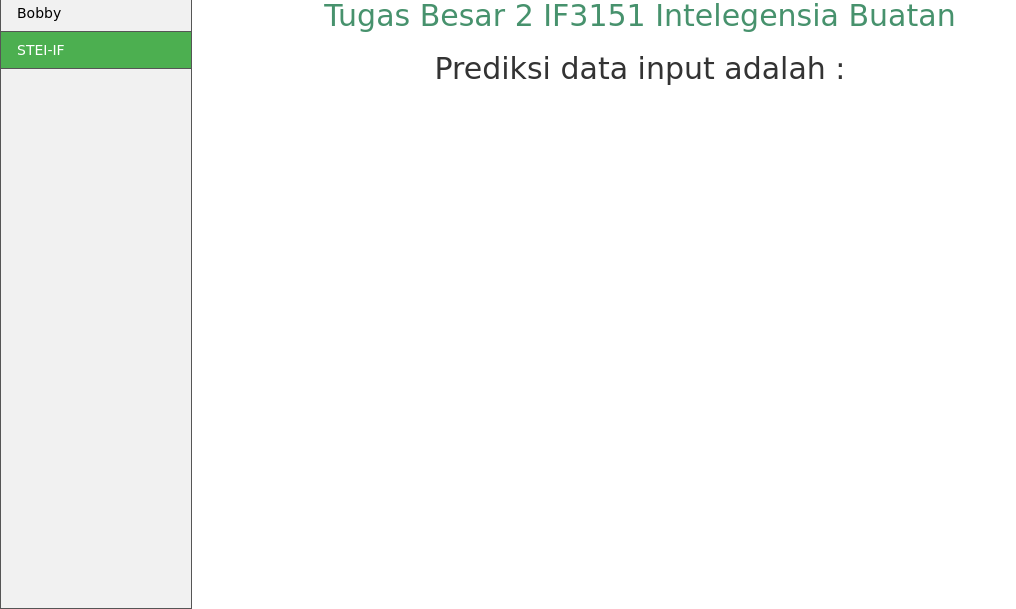
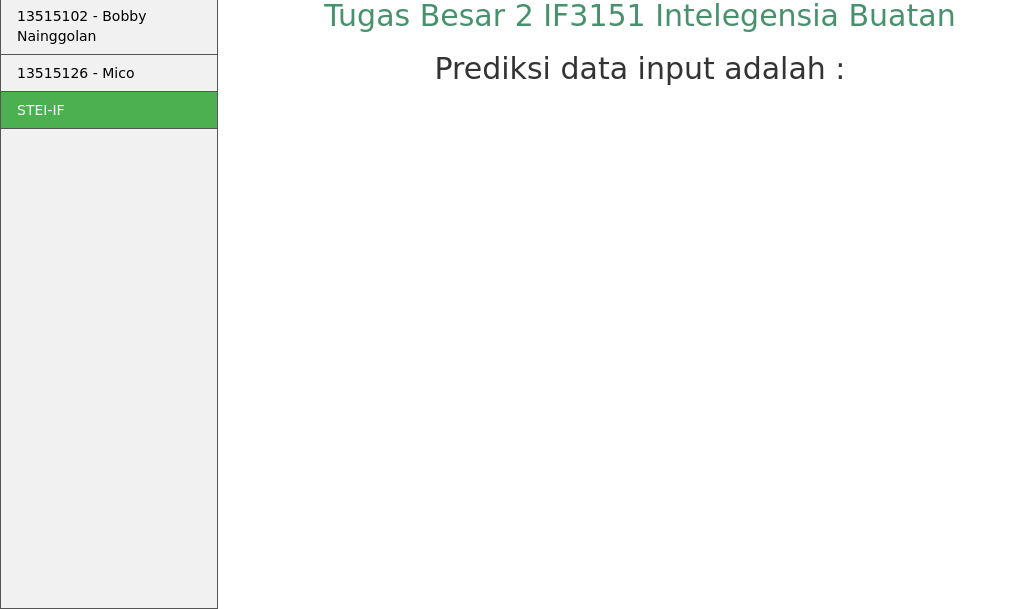
Before and after one commit to yjhouma/tubes-ai-dua, a Flask app: template Part II/templates/answer.html in a window 1280 px wide. Shown: the part 191-800 px from the top of the page, without its empty margins (0-1016 px from the left). Run offline with Flask 2, Linux system fonts and the light colour scheme; the template is opened without the code that fills it, so the values that code supplies are empty; parts of the project's set-up code (start-up, migrations or seed data) failed here and were passed over; some libraries are stand-ins or nearby versions.

Commit message:
finish Part II

```diff
--- a/Part II/templates/answer.html
+++ b/Part II/templates/answer.html
@@ -11,7 +11,7 @@ ul {
     list-style-type: none;
     margin: 0;
     padding: 0;
-    width: 15%;
+    width: 17%;
     background-color: #f1f1f1;
     position: fixed;
     height: 100%;
@@ -54,11 +54,11 @@ td {
 <body>
     <ul>
         <li><a class="active" href="https://github.com/yjhouma/tubes-ai-dua/tree/jhouma">Find-This-Work-Here</a></li>
-        <li><a href="https://github.com/n4de4k">Leo</a></li>
-        <li><a href="https://github.com/yjhouma">Jhouma</a></li>
-        <li><a href="https://github.com/betheazdavida">Bethea</a></li>
-        <li><a href="https://github.com/mico258">Mico</a></li>
-        <li><a href="https://github.com/killaslark">Bobby</a></li>
+        <li><a href="https://github.com/n4de4k">13515041 - Leo Lambarita Nadeak</a></li>
+        <li><a href="https://github.com/yjhouma">13515053 - Yohanes Jhouma</a></li>
+        <li><a href="https://github.com/betheazdavida">13515084 - Bethea Zia</a></li>
+        <li><a href="https://github.com/killaslark">13515102 - Bobby Nainggolan</a></li>
+        <li><a href="https://github.com/mico258">13515126 - Mico</a></li>
         <li><a class="active" href="https://kuliah.stei.itb.ac.id">STEI-IF</a></li>
 </ul>
 <br>
```
Also changed, not shown: Part II/templates/index.html (+6 -6 lines).
